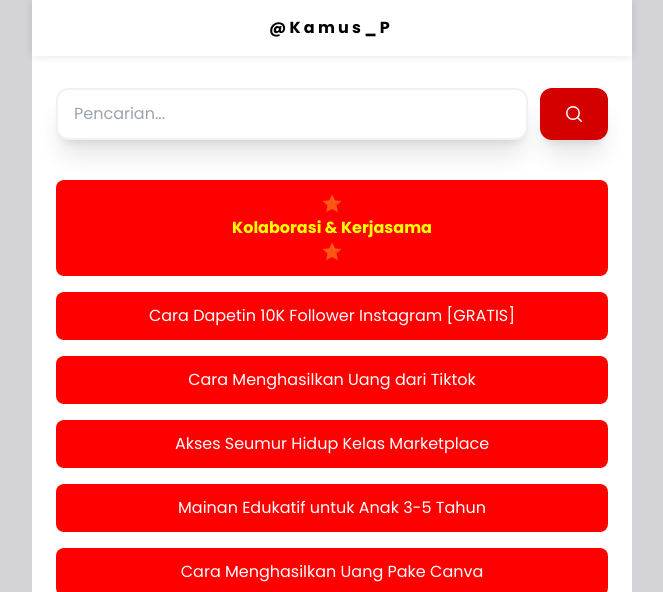
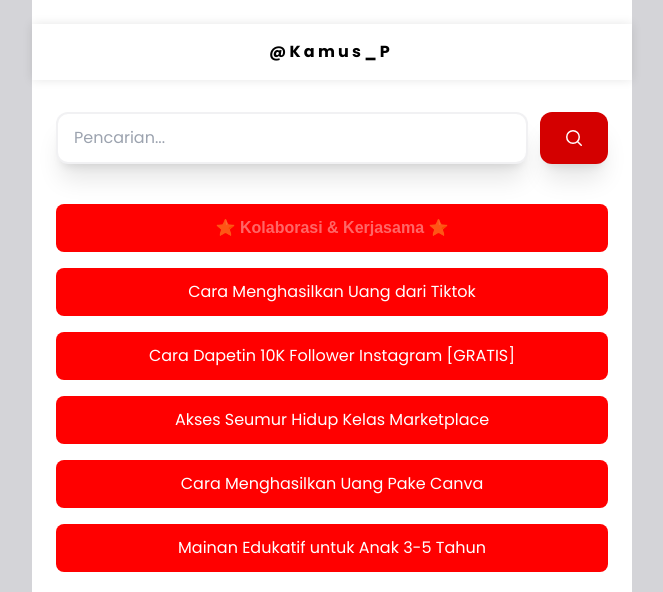
Before and after one commit to haloorderio/kamus_parenting, a Jekyll site: the page built from index.html, in a window 1280 px wide, cut to the strip 0-592 px from the top of the page. Shown: the whole strip, without its empty margins (308-971 px from the left). Built offline with Jekyll 4.4.1, drawn with Linux system fonts in a browser that asks for light colours; the list of posts is cut into pages by our own code.

Commit message:
Update default.html

```diff
--- a/_layouts/default.html
+++ b/_layouts/default.html
@@ -132,22 +132,22 @@
 
 					<div id="searchable" class="my-6">
 						<a href="https://api.whatsapp.com/send?phone={{ site.whatsapp_number }}&amp;text={{ site.whatsapp_text }}" target="_blank" rel="noopener" class="bg-emerald-500 hover:bg-emerald-600 text-white block py-3 px-4 rounded-lg w-full text-center mt-4" style="color:yellow">
-							<p class="blink">⭐</p> <b>Kolaborasi & Kerjasama</b> <p class="blink">⭐</p>
+							<p class="blink">⭐ <b>Kolaborasi & Kerjasama</b> ⭐</p>
+						</a>
+						<a href="https://orderio.id/kelastiktok" target="_blank" rel="noopener" class="bg-emerald-500 hover:bg-emerald-600 text-white block py-3 px-4 rounded-lg w-full text-center mt-4">
+							Cara Menghasilkan Uang dari Tiktok
 						</a>
 						<a href="https://orderio.id/kelasinstagram" target="_blank" rel="noopener" class="bg-emerald-500 hover:bg-emerald-600 text-white block py-3 px-4 rounded-lg w-full text-center mt-4">
 							Cara Dapetin 10K Follower Instagram [GRATIS]
 						</a>
-						<a href="https://orderio.id/kelastiktok" target="_blank" rel="noopener" class="bg-emerald-500 hover:bg-emerald-600 text-white block py-3 px-4 rounded-lg w-full text-center mt-4">
-							Cara Menghasilkan Uang dari Tiktok
-						</a>
 						<a href="https://nikojulius.com/member/aff/go/muhnurulhakim?i=21" target="_blank" rel="noopener" class="bg-emerald-500 hover:bg-emerald-600 text-white block py-3 px-4 rounded-lg w-full text-center mt-4">
 							Akses Seumur Hidup Kelas Marketplace
 						</a>
+						<a href="https://habiskerja.com/kelas-canva/?ref=muhnurulhakim&campaign=KelasCanva" target="_blank" rel="noopener" class="bg-emerald-500 hover:bg-emerald-600 text-white block py-3 px-4 rounded-lg w-full text-center mt-4">
+							Cara Menghasilkan Uang Pake Canva
+						</a>
 						<a href="https://larizka.orderonline.id/buku-ajaib" target="_blank" rel="noopener" class="bg-emerald-500 hover:bg-emerald-600 text-white block py-3 px-4 rounded-lg w-full text-center mt-4">
 							Mainan Edukatif untuk Anak 3-5 Tahun
-						</a>
-						<a href="https://habiskerja.com/kelas-canva/?ref=muhnurulhakim&campaign=KelasCanva" target="_blank" rel="noopener" class="bg-emerald-500 hover:bg-emerald-600 text-white block py-3 px-4 rounded-lg w-full text-center mt-4">
-							Cara Menghasilkan Uang Pake Canva
 						</a>
 						<br>
 
```
